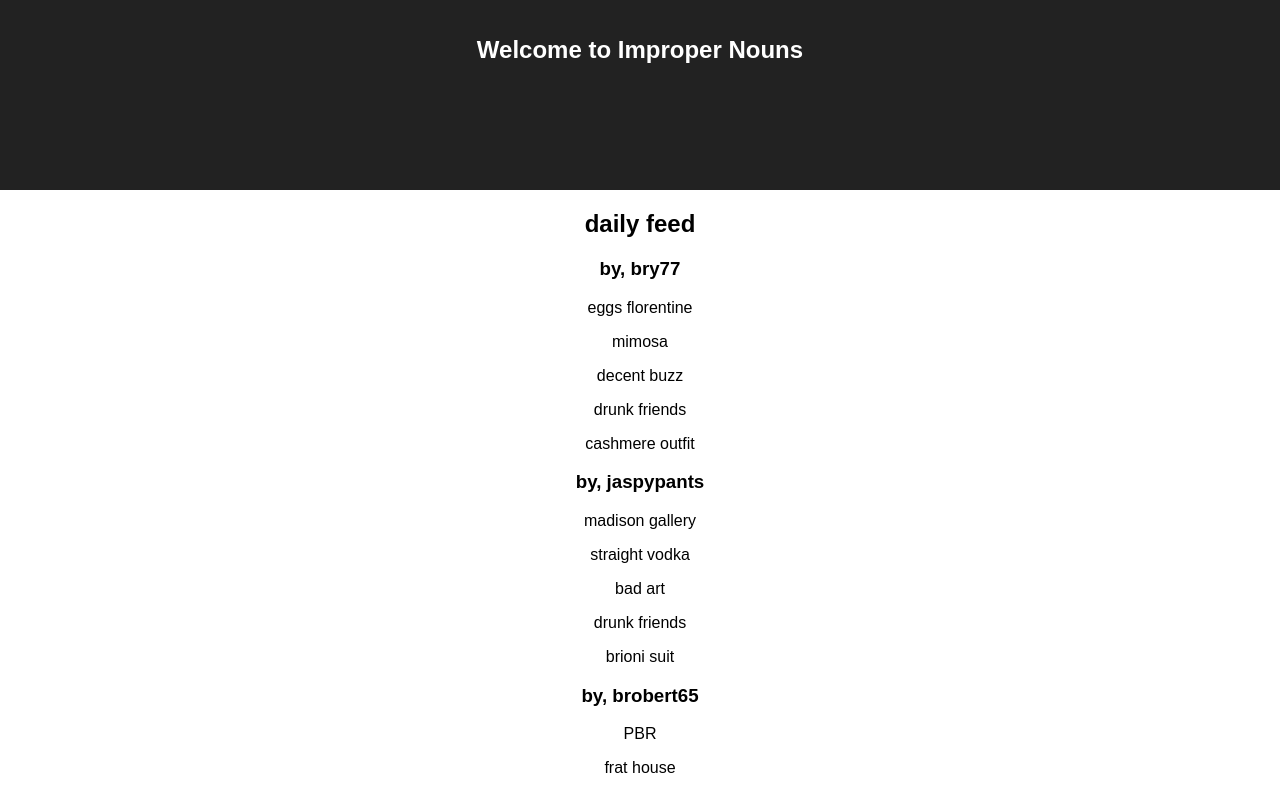
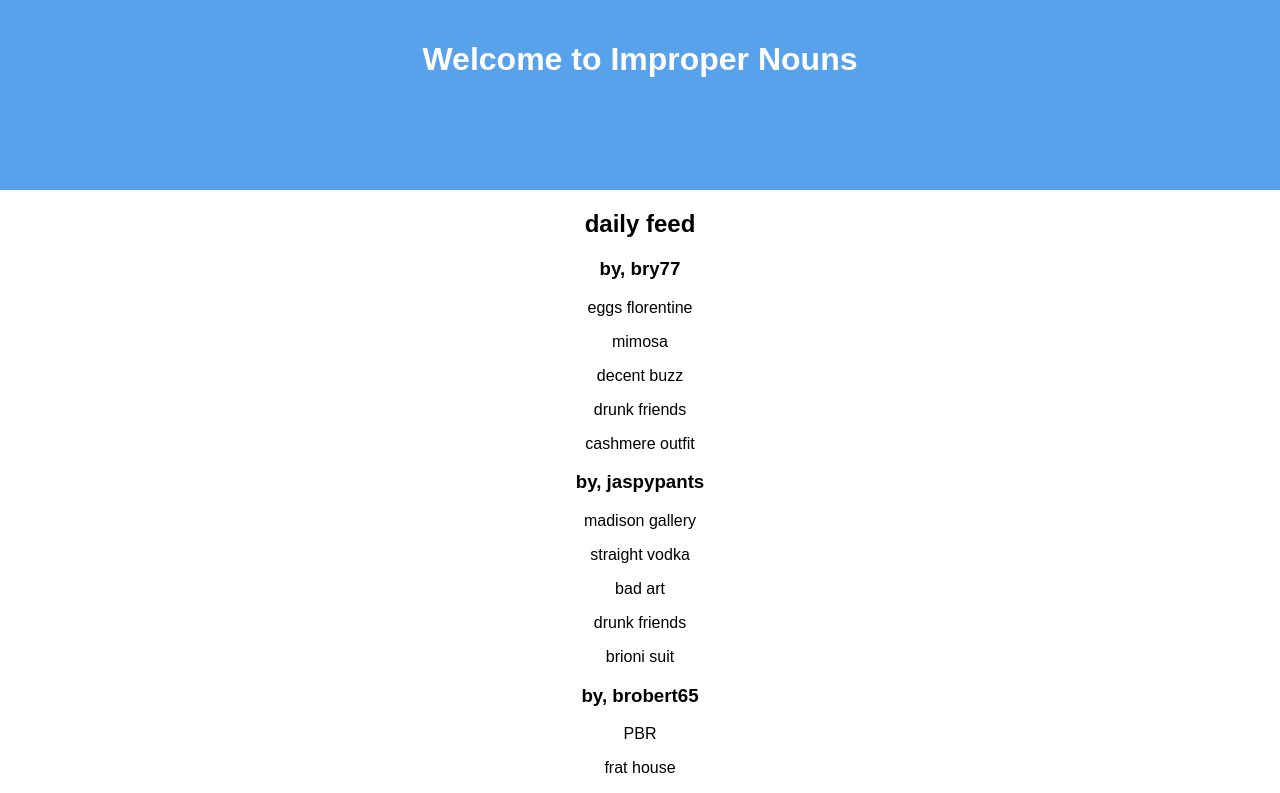
Before and after one commit to brookearyan/new_improper, a React (Create React App) app in the folder improper_nouns/: page / in a window 1280 px wide. Shown: the top 793 px of the page. Built offline with nearby package versions, Linux system fonts and the light colour scheme.

Commit message:
working on feed page

```diff
--- a/improper_nouns/entry.js
+++ b/improper_nouns/entry.js
@@ -1,2 +1,2 @@
-require("!style!css!./style.css");
+require("!style-loader!css-loader!./style.css");
 document.write(require("./content.js"));
--- /dev/null
+++ b/improper_nouns/src/Add.js
@@ -0,0 +1,6 @@
+import React from 'react';
+import ReactDOM from 'react-dom';
+
+const Add = () => <h1>Add</h1>;
+
+export default Add;
--- a/improper_nouns/src/App.css
+++ b/improper_nouns/src/App.css
@@ -8,7 +8,7 @@
 }
 
 .App-header {
-  background-color: #222;
+  background-color: #58A2EC;
   height: 150px;
   padding: 20px;
   color: white;
--- a/improper_nouns/src/App.js
+++ b/improper_nouns/src/App.js
@@ -1,3 +1,4 @@
+import ReactDOM from 'react-dom';
 import React, { Component } from 'react';
 import Memes from './Memes';
 import './App.css';
@@ -48,7 +49,7 @@ class App extends Component {
     return (
       <div className="App">
         <header className="App-header">
-          <h1 className="App-title">Welcome to Improper Nouns</h1>
+          <h1>Welcome to Improper Nouns</h1>
         </header>
         <div className="daily-feed">
           <Memes memes={memes}/>
--- a/improper_nouns/src/Memes.js
+++ b/improper_nouns/src/Memes.js
@@ -1,4 +1,6 @@
 import React, { Component } from 'react';
+import './App.css';
+
 
 const Memes = (props) =>
   (
--- /dev/null
+++ b/improper_nouns/src/View.js
@@ -0,0 +1,6 @@
+import React from 'react';
+import ReactDOM from 'react-dom';
+
+const View = () => <h1>Hey Hey</h1>;
+
+export default View;
--- a/improper_nouns/src/index.js
+++ b/improper_nouns/src/index.js
@@ -2,23 +2,20 @@ import React from 'react';
 import ReactDOM from 'react-dom';
 import { BrowserRouter as Router, Route } from 'react-router-dom';
 import './index.css';
+
 import App from './App';
+import Add from './Add';
+import View from './View';
+
 import registerServiceWorker from './registerServiceWorker';
 
-
-const Feed = () => <h1>Feed</h1>;
-
-const Add = () => <h1>Add</h1>;
-
-const View = () => <h1>Hey Hey</h1>;
 
 const Routes = () => {
   return (
     <Router>
       <div>
-        <Route exact path="/feed" component={Feed} />
-        <Route exact path="/add" component={Add} />
-        <Route exact path="/view" component={View} />
+        <Route exact path="/add" render={Add} />
+        <Route exact path="/view" render={View} />
       </div>
     </Router>
   );
```
Also changed, not shown: improper_nouns/bundle.js (+7 -0 lines).
